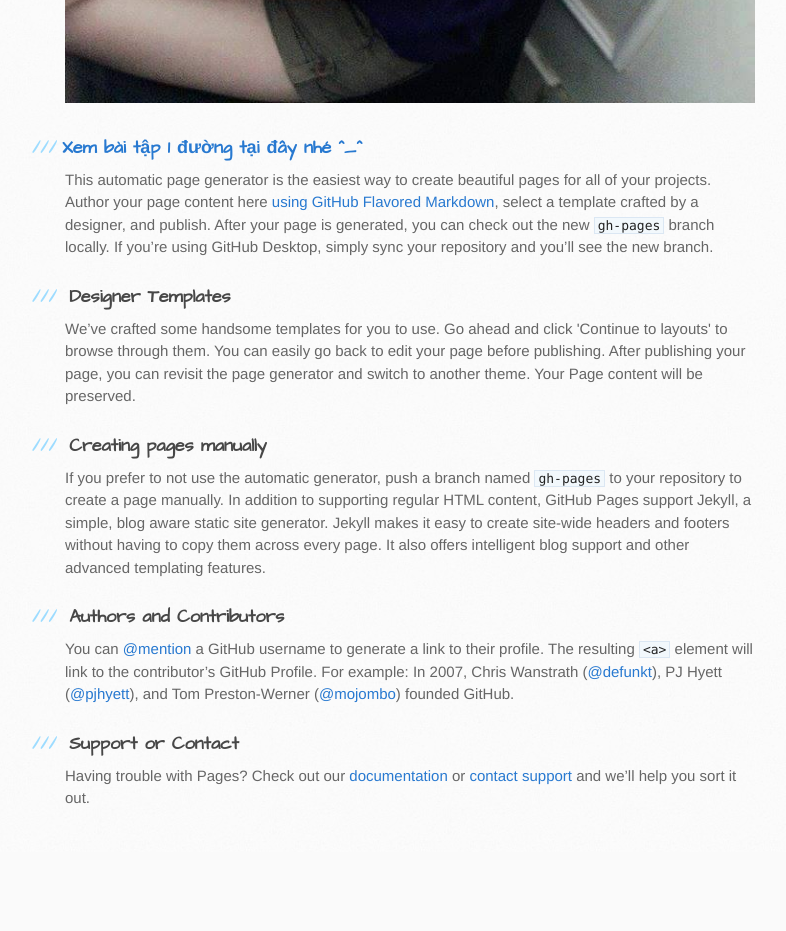
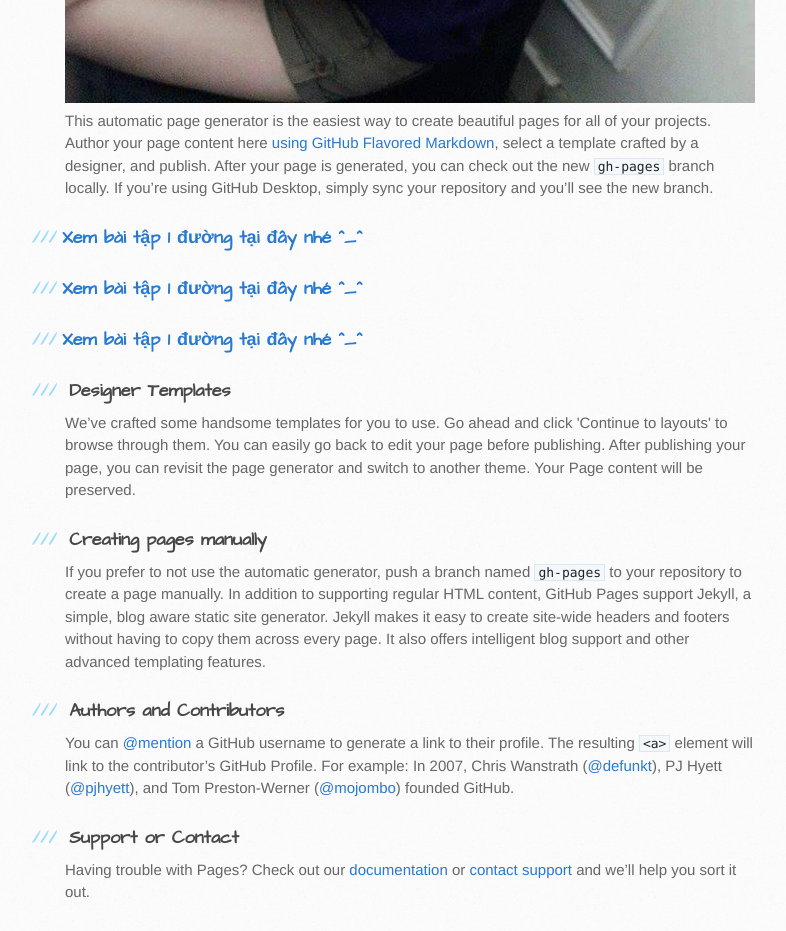
Before and after one commit to khiemmoshe/buithanhkhiem.github.io, a plain HTML site: page index.html in a window 1280 px wide. Shown: the part 1180-2111 px from the top of the page, without its empty margins (105-891 px from the left). Before the commit the page ends 2032 px from the top, so only its background shows below. Drawn offline with Linux system fonts and the light colour scheme.

Commit message:
Update index.html

```diff
--- a/index.html
+++ b/index.html
@@ -32,9 +32,11 @@
 <a id="welcome-to-github-pages" class="anchor" href="#welcome-to-github-pages" aria-hidden="true"><span aria-hidden="true" class="octicon octicon-link"></span></a>Welcome to GitHub Pages.</h3>
 
 <img src="images/huong.jpg">
-<h3><a href="baitap/Bai.1.duong.doc">Xem bài tập 1 đường tại đây nhé ^_^</a></h3>
+
 <p>This automatic page generator is the easiest way to create beautiful pages for all of your projects. Author your page content here <a href="https://guides.github.com/features/mastering-markdown/">using GitHub Flavored Markdown</a>, select a template crafted by a designer, and publish. After your page is generated, you can check out the new <code>gh-pages</code> branch locally. If you’re using GitHub Desktop, simply sync your repository and you’ll see the new branch.</p>
-
+<h3><a href="baitap/Bai 1 duong.doc">Xem bài tập 1 đường tại đây nhé ^_^</a></h3>
+<h3><a href="baitap/Bai 1 duong.doc">Xem bài tập 1 đường tại đây nhé ^_^</a></h3>
+<h3><a href="baitap/Bai 1 duong.doc">Xem bài tập 1 đường tại đây nhé ^_^</a></h3>
 <h3>
 <a id="designer-templates" class="anchor" href="#designer-templates" aria-hidden="true"><span aria-hidden="true" class="octicon octicon-link"></span></a>Designer Templates</h3>
 
```
